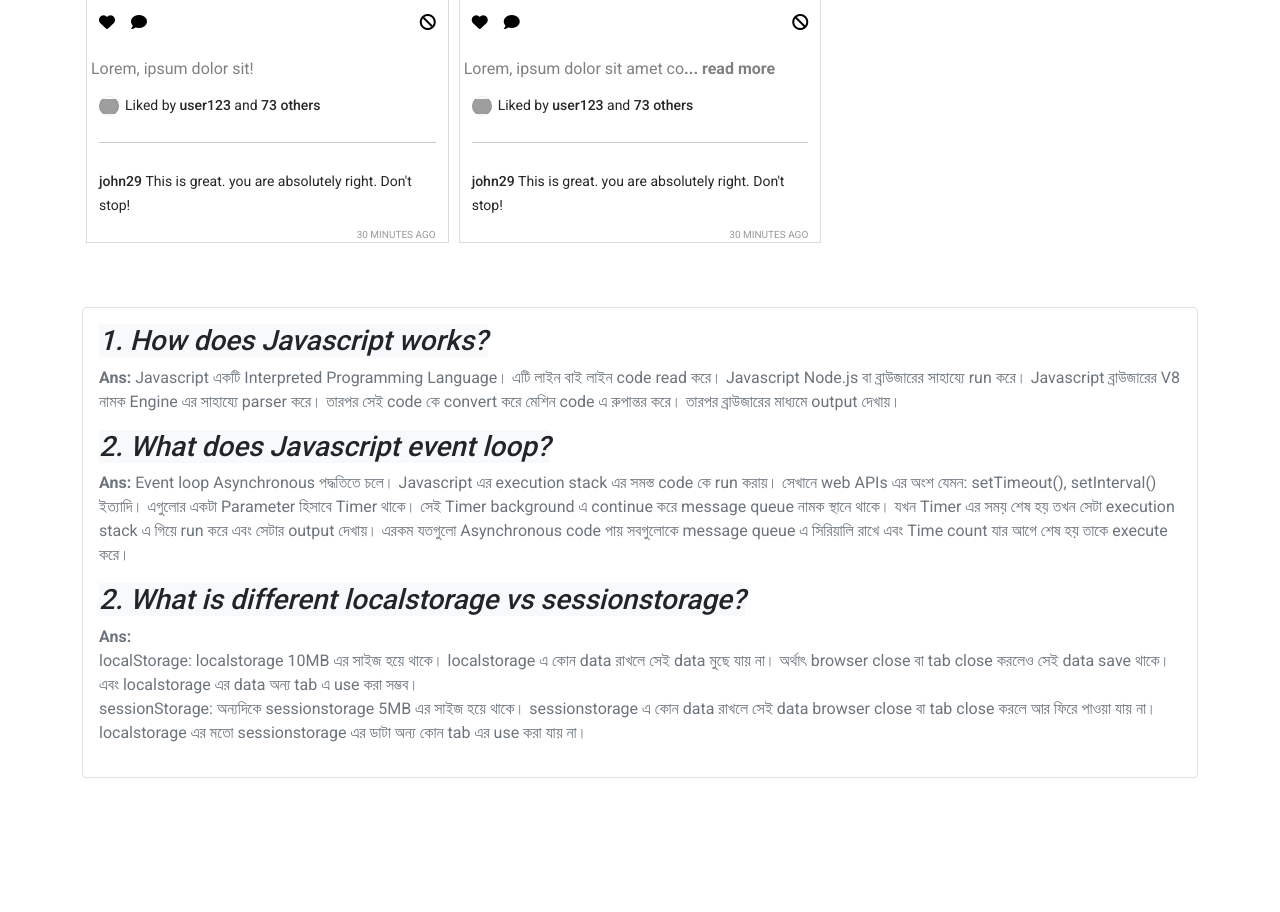
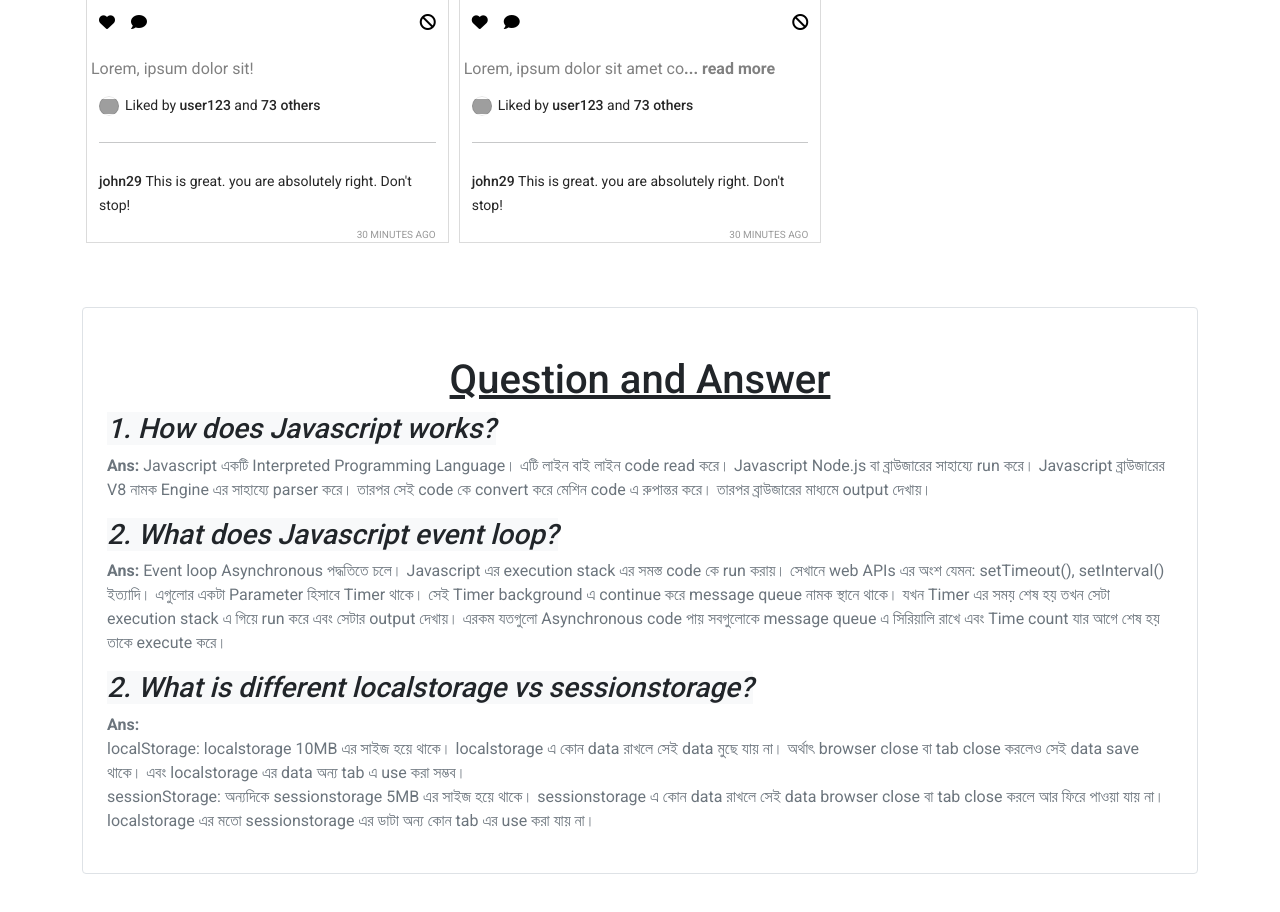
Before and after one commit to kakon4366/insta-shohor, a plain HTML site: page index.html in a window 1280 px wide. Shown: the part 1289-2201 px from the top of the page. Before the commit the page ends 2067 px from the top, so only its background shows below. Drawn offline with nearby package versions, Linux system fonts and the light colour scheme; grey boxes are pictures that could not be loaded.

Commit message:
Question/Answer title added and complited all bug fix.

```diff
--- a/index.html
+++ b/index.html
@@ -89,8 +89,11 @@
 			</div>
 		</main>
 		<!-- Question/Answer  -->
-		<section class="container mt-5">
-			<div class="questions border p-3 rounded">
+		<section class="container my-5">
+			<div class="questions border p-4 rounded">
+				<h1 class="text-decoration-underline text-center mt-4">
+					Question and Answer
+				</h1>
 				<div class="question">
 					<h3 class="fst-italic bg-light d-inline">
 						1. How does Javascript works?
```
